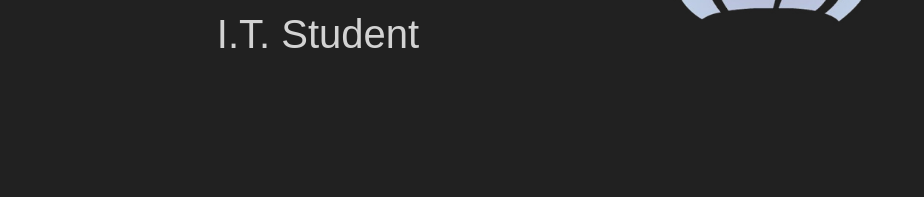
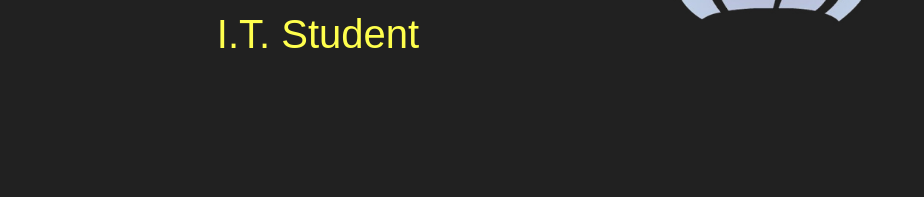
Before and after one commit to JosiahAutor/single-page-portfolio, a plain HTML site: page index.html in a window 1280 px wide. Shown: the part 603-800 px from the top of the page, without its empty margins (322-1246 px from the left). Drawn offline with Linux system fonts and the light colour scheme.

Commit message:
change h2 color

```diff
--- a/main.css
+++ b/main.css
@@ -63,7 +63,7 @@ body {
     font-weight: 300;
     margin: 0px;
     font-size: 5vmin;
-    color: lightgrey;
+    color: #ffff4d;
 
 }
 
```
